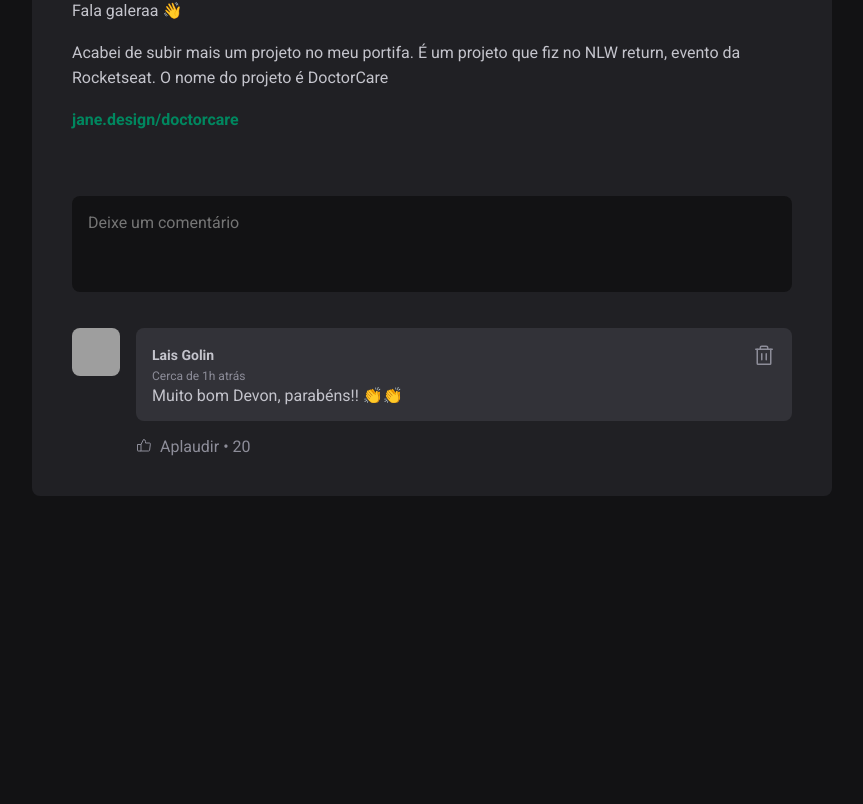
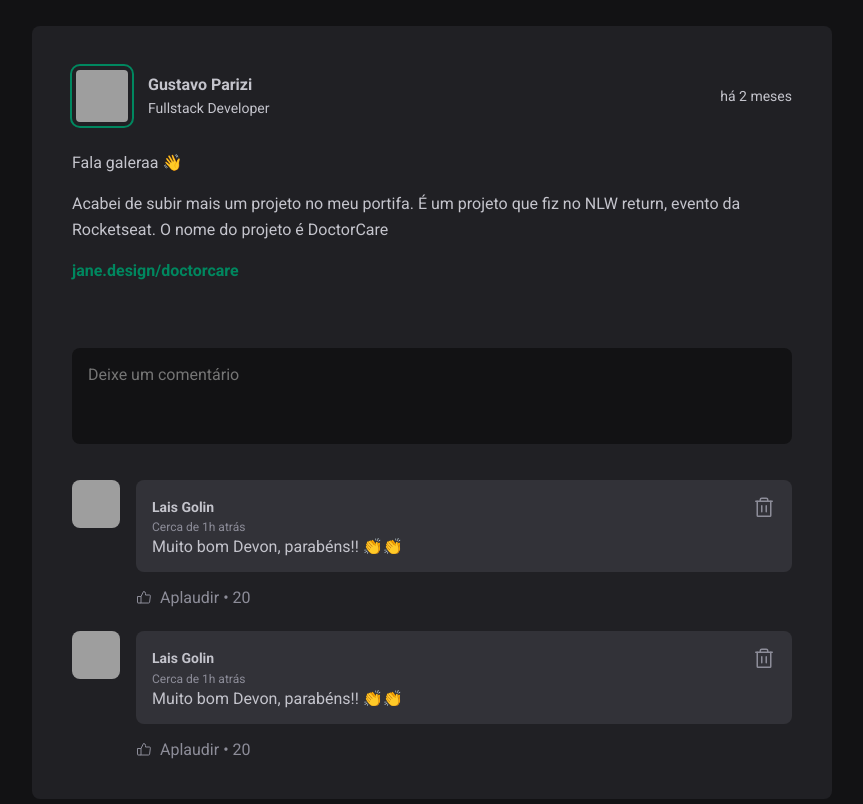
Before and after one commit to lgolin/react-ignite, a React (Vite) app in the folder 01-fundamentos-reactjs/: page / in a window 1280 px wide. Shown: the part 884-1688 px from the top of the page, without its empty margins (352-1215 px from the left). Before the commit the page ends 1412 px from the top, so only its background shows below. Built offline with nearby package versions, Linux system fonts and the light colour scheme; grey boxes are pictures that could not be loaded.

Commit message:
Adicionando novos comentarios

```diff
--- a/01-fundamentos-reactjs/src/components/Post.jsx
+++ b/01-fundamentos-reactjs/src/components/Post.jsx
@@ -1,15 +1,23 @@
 import { format, formatDistanceToNow } from 'date-fns';
 import ptBR from 'date-fns/locale/pt-BR';
-import { PaintBrushHousehold } from 'phosphor-react';
+import { useState } from 'react';
 
 import { Avatar } from './Avatar';
 import { Comment } from './Comment';
+
 import styles from './Post.module.css';
 
 export function Post({author, publishedAt, content}) {
+  const [comments, setComments] = useState([1,2]);
+
   const publishedDateFormat = format(publishedAt, "d 'de' LLLL 'às' HH:mm'h'", {locale: ptBR});
+  const publishedDateRelativeToNow = formatDistanceToNow(publishedAt, {locale: ptBR, addSuffix: true});
 
-  const publishedDateRelativeToNow = formatDistanceToNow(publishedAt, {locale: ptBR, addSuffix: true})
+  function handleCreateNewComment() {
+    event.preventDefault();
+
+    setComments([...comments, comments.length++]);
+  }
 
   return (
     <article className={styles.post}>
@@ -37,7 +45,8 @@ export function Post({author, publishedAt, content}) {
         })}
       </div>
 
-      <form className={styles.commentForm}>
+{/* Formualrio do comentario */}
+      <form onSubmit={handleCreateNewComment} className={styles.commentForm}>
         <textarea
          placeholder='Deixe um comentário'
         />
@@ -46,8 +55,11 @@ export function Post({author, publishedAt, content}) {
         </footer>
       </form>
 
+{/* Mostrando o comentario na tela */}
       <div className={styles.commentList}>
-       <Comment />
+       {comments.map(comment => {
+        return <Comment />
+       })}
       </div>
 
     </article>
```
